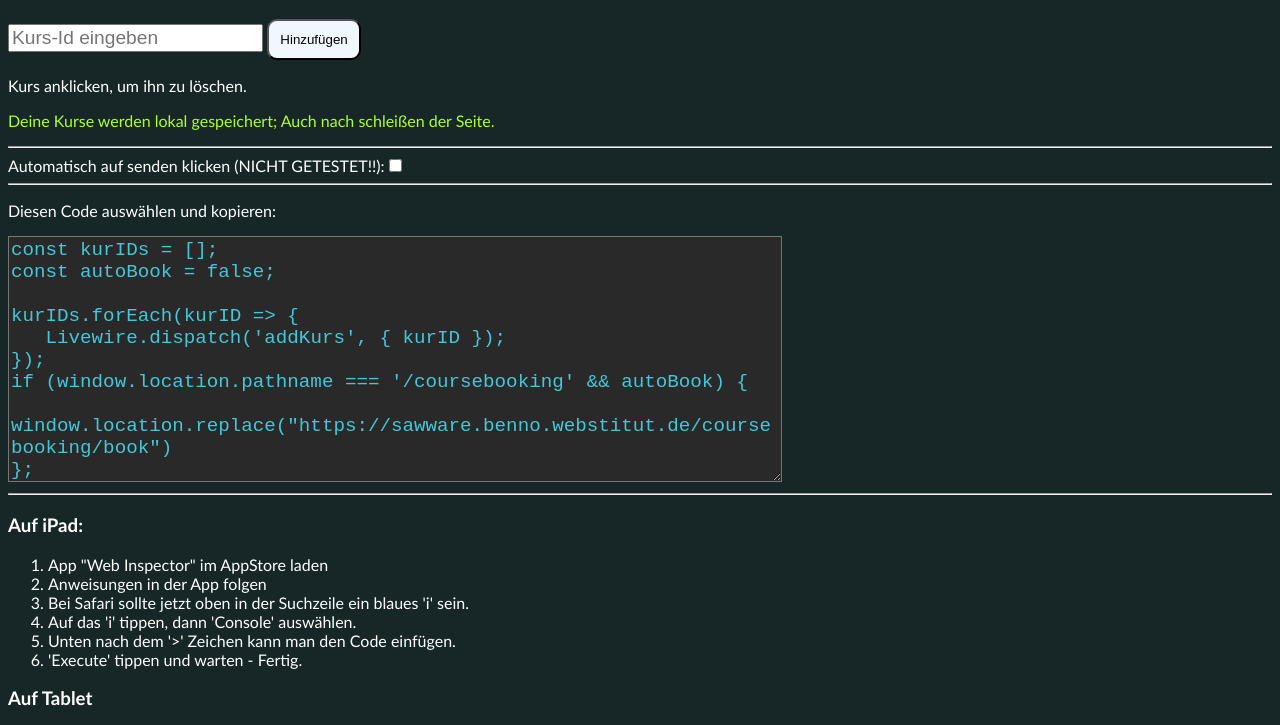
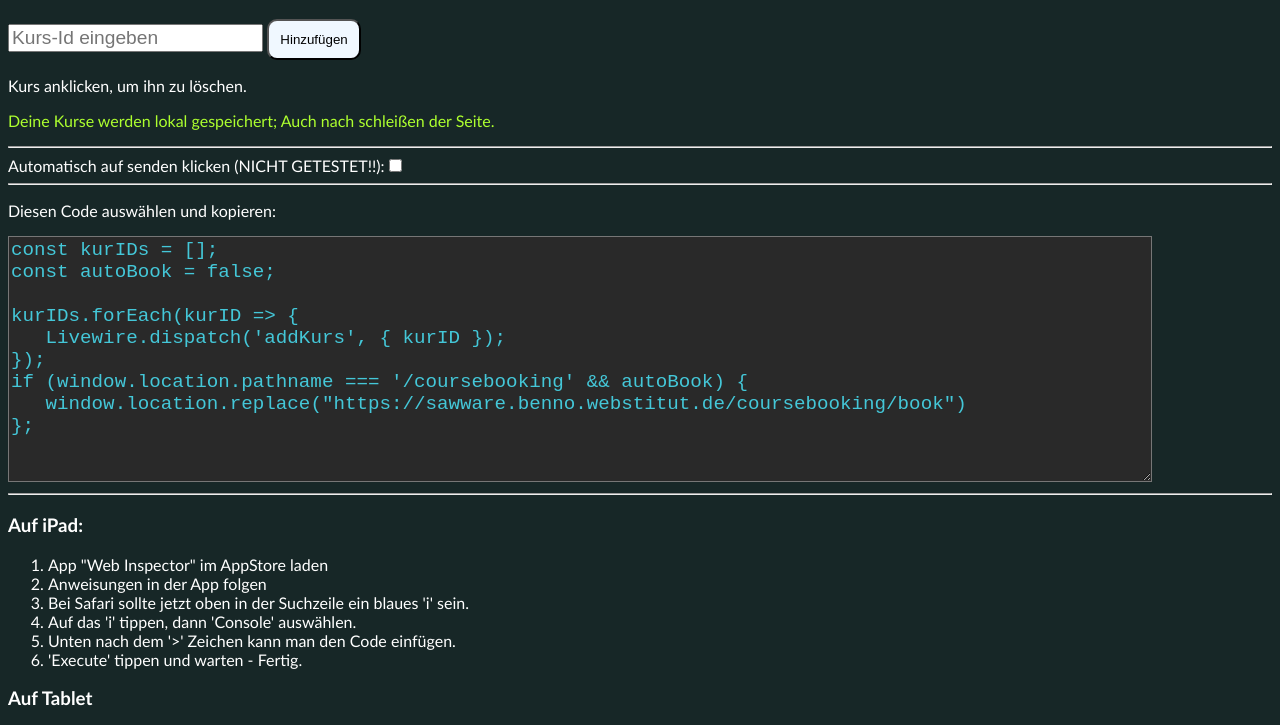
Before and after one commit to Joshi1531/saw_waehlinator, a plain HTML site: page index.html in a window 1280 px wide. Shown: the part 63-788 px from the top of the page. Drawn offline with Linux system fonts and the light colour scheme.

Commit message:
Changed one line CSS

```diff
--- a/index.css
+++ b/index.css
@@ -25,7 +25,7 @@ button {
 textarea {
     background-color: #292929;
     color: rgb(68, 199, 216);
-    width: 60vw;
+    width: 90%;
     height: 15rem;
     font-size: 1.2rem;
 }
```
